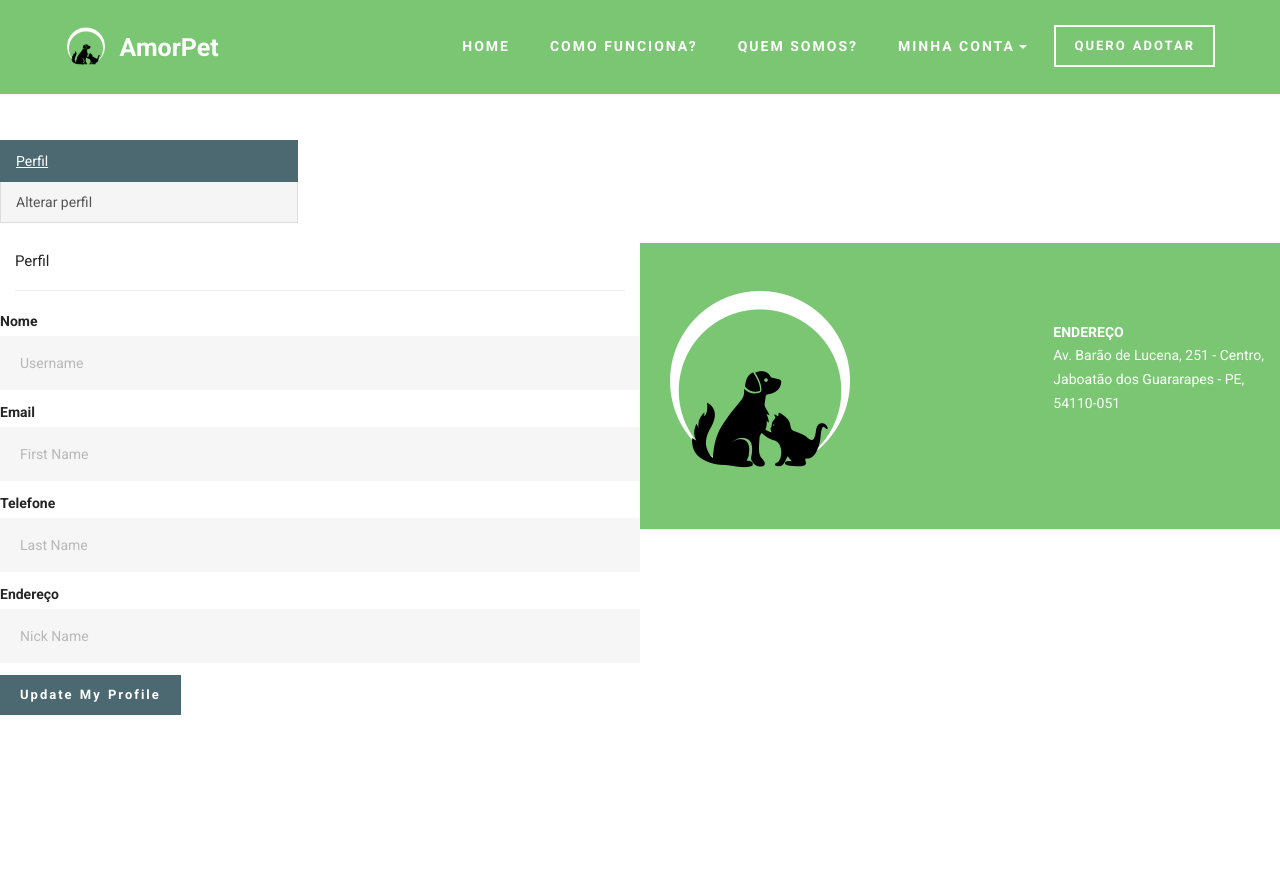
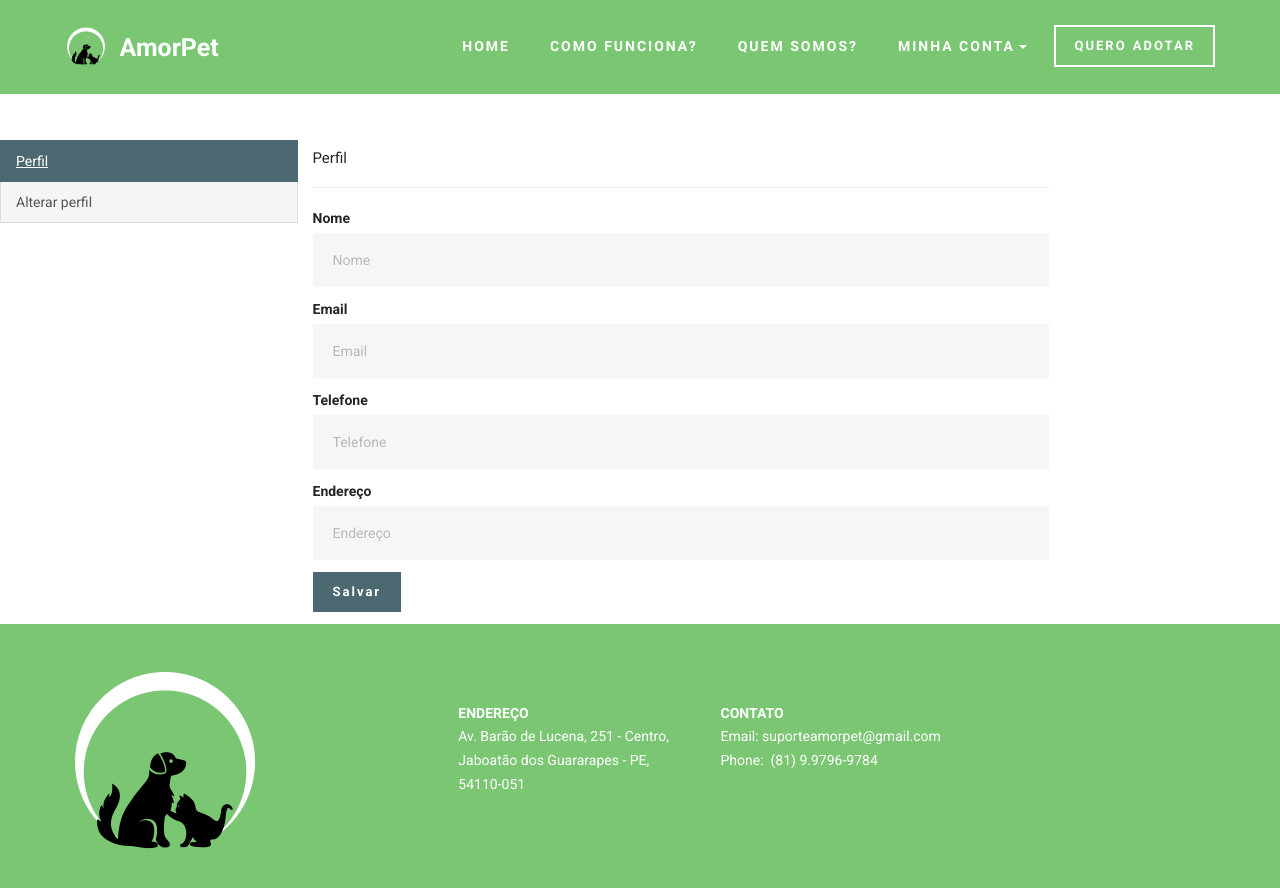
Before and after one commit to Mariahelen/AmorPet, a plain HTML site: page AMORPET v0.1.1/perfil.html in a window 1280 px wide. Both pictures are taken after a click on the link "Alterar perfil". Before the commit the page ends 800 px from the top, so only its background shows below. Drawn offline with Linux system fonts and the light colour scheme.

Commit message:
perfil completo

```diff
--- a/AMORPET v0.1.1/perfil.html
+++ b/AMORPET v0.1.1/perfil.html
@@ -59,39 +59,43 @@
 
 <section>
     <div class="row">
-		<div class="col-md-3 ">
+		<div class="col-md-3">
 		     <div class="list-group ">
               <a href="#" class="list-group-item list-group-item-action active" id="perfil">Perfil</a>
               <a href="#" class="list-group-item list-group-item-action" id="editar">Alterar perfil</a>
             </div>
         </div>
-        <div class="col-sm-4" id="dados-perfil">
+        <div class="col-sm-9">
+        	<div class="col-sm-9" id="dados-perfil">
 	            <div class="row">
-		        <div class="col-md-12">
 			        <h4>Perfil</h4>
 	                <hr>
 	            </div>
+	            <div class="form-group row">
+	                	<div class="row">
+	                		<div class="col">
+	            				<img src="img/thanos.jpg" height="200px;" width="200px" style="border-radius: 50%; float: right; clear: both; margin-right: 50px;">
 	            			</div>
-
-            <div class="form-group row">
 		                	<div class="col">
-                    <img src="img/thanos.jpg" height="300px;" width="300px" style="border-radius: 50%;">
 		                    	<label for="username" class="col-4 col-form-label">Nome</label>
+		                    	<p>Aqui vai o nome do usuário</p>
 		                    	<label for="name" class="col-4 col-form-label">Email</label>
+		                    	<p>Aqui vai o email do usuário</p>
 		                    	<label for="lastname" class="col-4 col-form-label">Telefone</label>
+		                    	<p>Aqui vai o telefone do usuário</p>
 		                    	<label for="text" class="col-4 col-form-label">Endereço</label>
+		                    	<p>Aqui vai o endereço do usuário</p>
 		                    </div>
 	                	</div>
 	            </div>
        		</div>
-		<div class="col-md-6" id="edita-perfil">
-		    <div class="card">
+       		<div class="row">
+	       		<div class="col-sm-9" id="edita-perfil">
+				    <div class="card" >
 				        <div class="card-body">
 				            <div class="row">
-		                <div class="col-md-12">
 				                <h4>Perfil</h4>
 				                <hr>
-		                </div>
 				            </div>
 				            <div class="row">
 				                <div class="col-md-12">
@@ -99,36 +103,37 @@
 		                              <div class="form-group row">
 		                                <label for="username" class="col-4 col-form-label">Nome</label>
 		                                <div class="col-8">
-                                  <input id="username" name="username" placeholder="Username" class="form-control here" required="required" type="text">
+		                                  <input id="username" name="username" placeholder="Nome" class="form-control here" required="required" type="text">
 		                                </div>
 		                              </div>
 		                              <div class="form-group row">
 		                                <label for="name" class="col-4 col-form-label">Email</label>
 		                                <div class="col-8">
-                                  <input id="name" name="name" placeholder="First Name" class="form-control here" type="text">
+		                                  <input id="name" name="name" placeholder="Email" class="form-control here" type="text">
 		                                </div>
 		                              </div>
 		                              <div class="form-group row">
 		                                <label for="lastname" class="col-4 col-form-label">Telefone</label>
 		                                <div class="col-8">
-                                  <input id="lastname" name="lastname" placeholder="Last Name" class="form-control here" type="text">
+		                                  <input id="lastname" name="lastname" placeholder="Telefone" class="form-control here" type="text">
 		                                </div>
 		                              </div>
 		                              <div class="form-group row">
 		                                <label for="text" class="col-4 col-form-label">Endereço</label>
 		                                <div class="col-8">
-                                  <input id="text" name="text" placeholder="Nick Name" class="form-control here" required="required" type="text">
+		                                  <input id="text" name="text" placeholder="Endereço" class="form-control here" required="required" type="text">
 		                                </div>
 		                              </div>
 		                              <div class="form-group row">
 		                                <div class="offset-4 col-8">
-                                  <button name="submit" type="submit" class="btn btn-primary">Update My Profile</button>
+		                                  <button name="submit" type="submit" class="btn btn-primary">Salvar</button>
 		                                </div>
 		                              </div>
 		                            </form>
 				            	</div>
 				        	</div>
-
+				    	</div>
+					</div>
 				</div>
 			</div>
 	</div>
```
Lines whose indentation alone changed are shown as unchanged.
